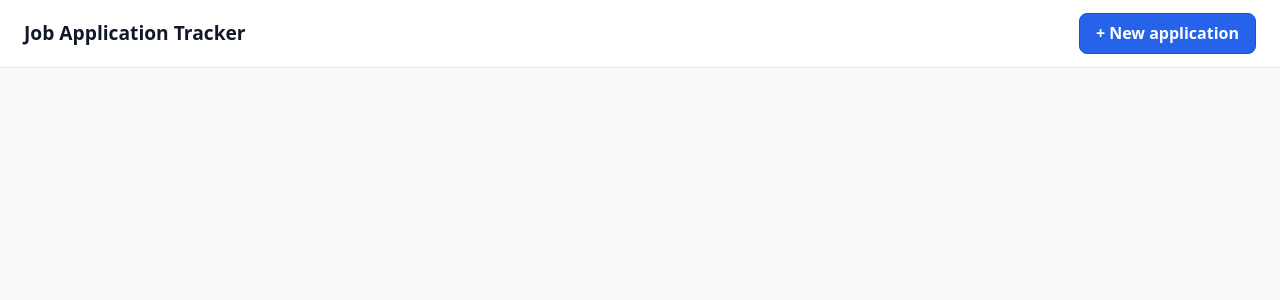
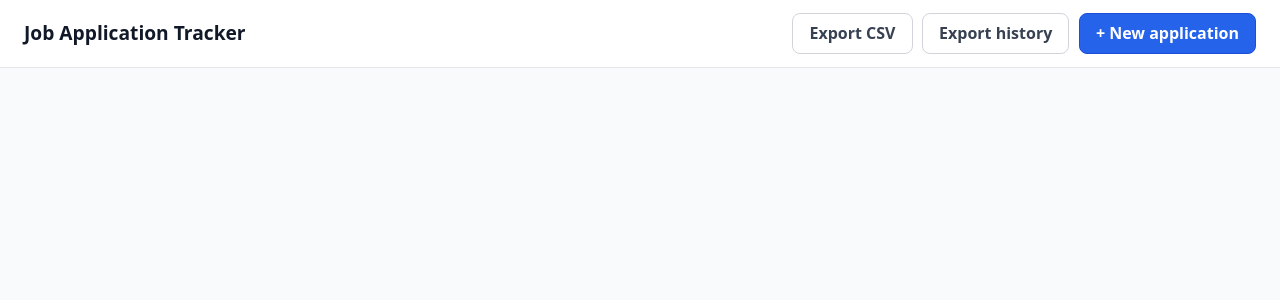
Before and after one commit to trentoneio/job-tracker, a FastAPI app: template app/templates/base.html in a window 1280 px wide. Shown: the top 300 px of the page. Run offline with FastAPI, Linux system fonts and the light colour scheme; the template is opened without the code that fills it, so the values that code supplies are empty; parts of the project's set-up code (start-up, migrations or seed data) failed here and were passed over; some libraries are stand-ins or nearby versions.

Commit message:
Wire Export CSV and Export history buttons into the dashboard header
PLAN.md §6 item 1: replaces the S3 placeholder in base.html's default
header block. The links carry the same filter query string the dashboard
render just used (built from the identical cleaned values), so they always
download what is on screen; pages that don't pass them default to a
full-dataset export. New/detail header overrides are untouched.

Type: feature

```diff
--- a/app/templates/base.html
+++ b/app/templates/base.html
@@ -215,8 +215,11 @@
     <h1><a href="/">Job Application Tracker</a></h1>
     <nav class="header-actions">
       {% block header_actions %}
-        {# TODO(S5): add "Export CSV" (/api/export.csv) and "Export history" (/api/events.csv) links here, passing through the active filter query string. #}
-        <!-- S5: export links go in this nav, before the New application button. -->
+        {# Export links carry the active filter query string from the dashboard
+           render (§5 "export what you're looking at"); pages that don't pass
+           them default to a full-dataset export. #}
+        <a class="btn btn-ghost" href="{{ export_csv_url | default('/api/export.csv') }}">Export CSV</a>
+        <a class="btn btn-ghost" href="{{ export_events_url | default('/api/events.csv') }}">Export history</a>
         <a class="btn btn-primary" href="/applications/new">+ New application</a>
       {% endblock %}
     </nav>
```
Also changed, not shown: app/routes/applications.py (+21 -5 lines).
